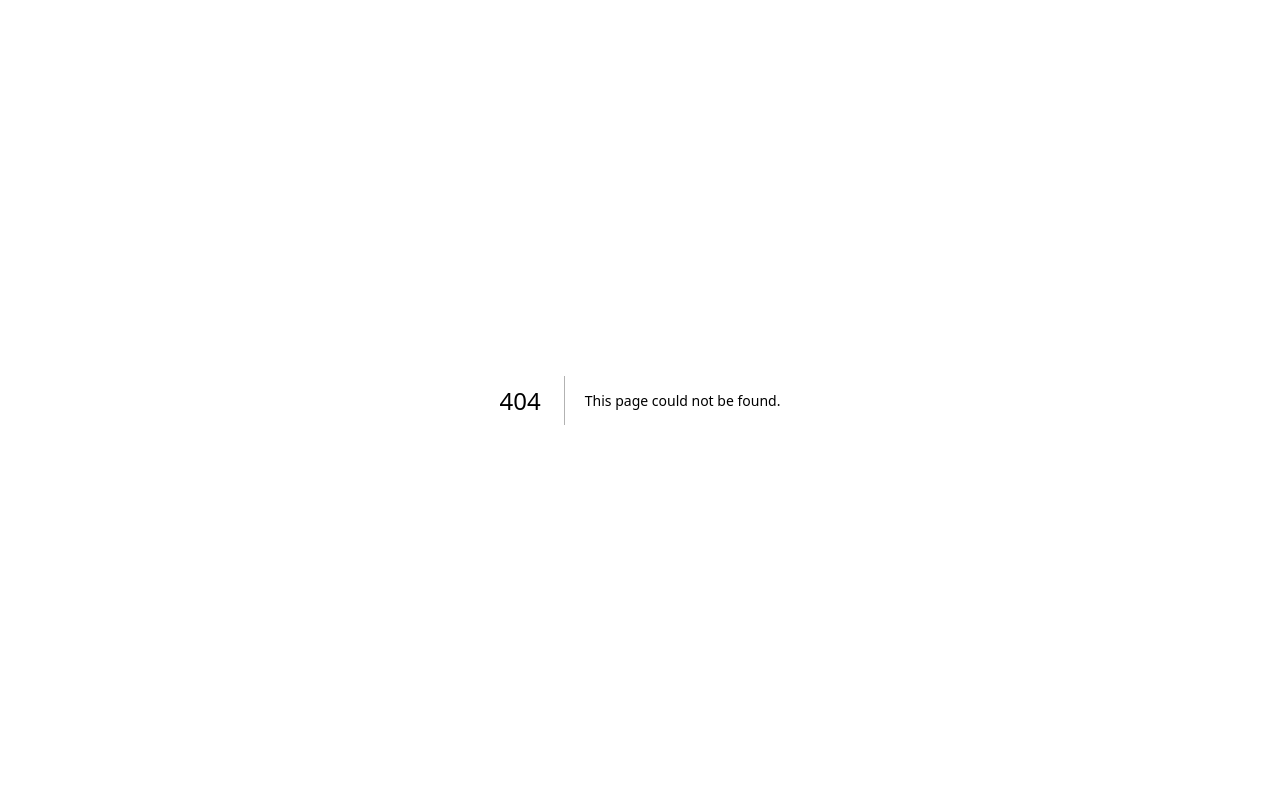
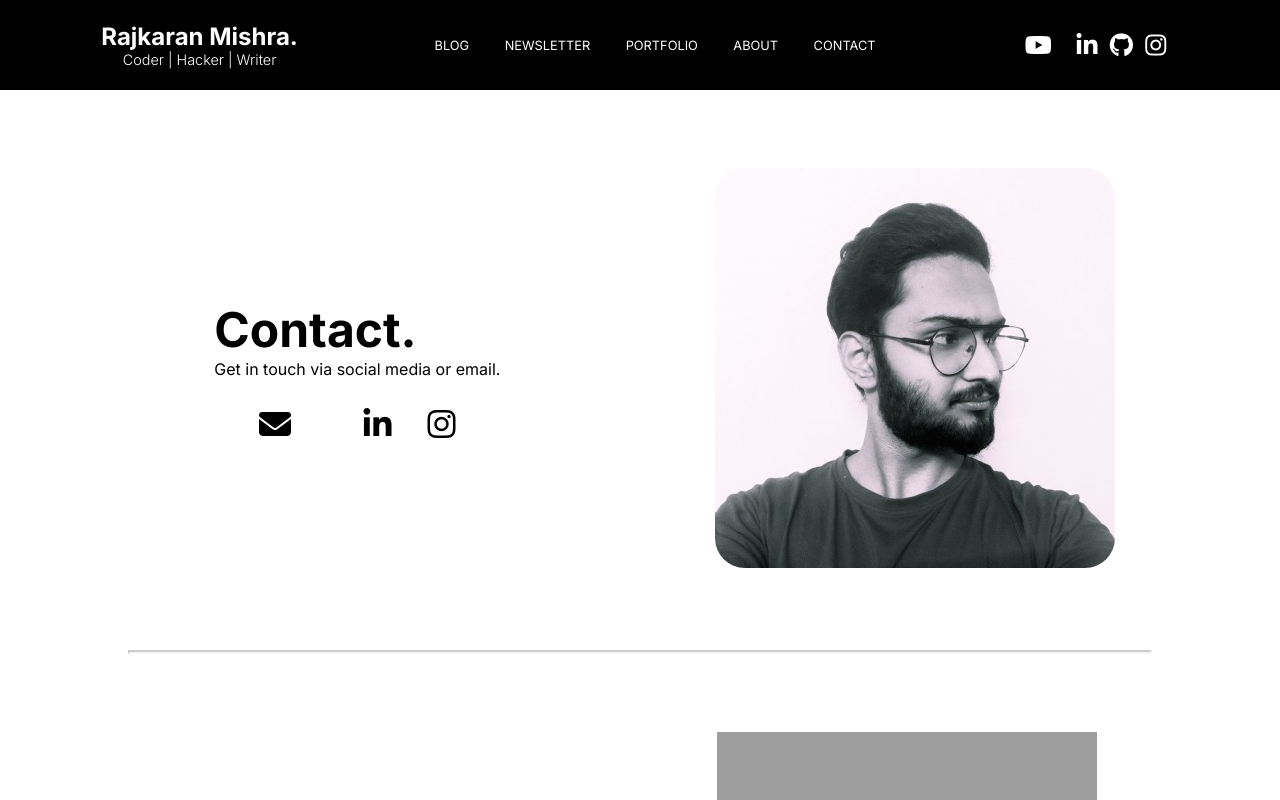
Before and after one commit to rajkaranm/rajkaranm.github.io, a Next.js app: page /contact in a window 1280 px wide. Before the commit this address had no page. Shown: the top 800 px of the page. Built offline with nearby package versions, Linux system fonts and the light colour scheme; grey boxes are pictures that could not be loaded; a web font is replaced by a local one.

Commit message:
added about page

```diff
--- /dev/null
+++ b/app/contact/page.js
@@ -0,0 +1,15 @@
+import About from "@/components/About/About";
+import Divider from "@/components/Divider/Divider";
+import Footer from "@/components/Footer/Footer";
+import Navbar from "@/components/Navbar/Navbar";
+
+export default function Contact() {
+    return (
+        <>
+        <Navbar />
+        <About />
+        <Divider />
+        <Footer />
+        </>
+    )
+}
--- a/app/layout.js
+++ b/app/layout.js
@@ -15,8 +15,9 @@ export default function RootLayout({ children }) {
       <head>
         <link
           rel="stylesheet"
-          href="https://cdnjs.cloudflare.com/ajax/libs/font-awesome/6.4.0/css/all.min.css"
+          href="https://cdnjs.cloudflare.com/ajax/libs/font-awesome/6.4.2/css/all.min.css"
         />
+
         <link rel="icon" href="/favicon.ico" sizes="any" />
         <link rel="canonical" href="https://rajkaran.blog" />
         <meta name="viewport" content="width=device-width,initial-scale=1" />
--- /dev/null
+++ b/components/About/About.js
@@ -0,0 +1,37 @@
+import Image from "next/image";
+import styles from "./About.module.css";
+
+export default function About() {
+  return (
+    <div className={styles.about}>
+      <div className={styles.about_info}>
+        <div>
+          <h1 className={styles.about_heading}>Contact.</h1>
+          <p>Get in touch via social media or email.</p>
+        </div>
+        <div className={styles.about_icons}>
+          <a href="mailto:rajkaranvir456@gmail.com" target="_blank">
+            <i className={`fa-solid fa-envelope ${styles.about_icon}`}></i>
+          </a>
+          <a href="https://twitter.com/RealRajkaran" target="_blank">
+            <i className={`fa-brands fa-x-twitter ${styles.about_icon}`}></i>
+          </a>
+          <a href="https://www.linkedin.com/in/raj-karan/" target="_blank">
+            <i className={`fa-brands fa-linkedin-in ${styles.about_icon}`}></i>
+          </a>
+          <a href="https://www.instagram.com/realrajkaran/" target="_blank">
+            <i className={`fa-brands fa-instagram ${styles.about_icon}`}></i>
+          </a>
+        </div>
+      </div>
+      <div>
+        <Image
+          className={styles.profile_img}
+          src="/profile.jpg"
+          width={400}
+          height={400}
+        />
+      </div>
+    </div>
+  );
+}
--- /dev/null
+++ b/components/About/About.module.css
@@ -0,0 +1,58 @@
+.about {
+    width: 100%;
+    height: 35rem;
+    display: flex;
+    justify-content: space-evenly;
+    align-items: center;
+}
+
+.about_heading {
+    font-size: 3rem;
+}
+
+.about_info {
+    width: 30%;
+    height: 25%;
+    display: flex;
+    flex-direction: column;
+    align-items: center;
+    justify-content: space-between;
+}
+
+.about img {
+    border-radius: 30px;
+}
+
+.about_icons {
+    width: 70%;
+    display: flex;
+    justify-content: space-evenly;
+}
+
+.about_icon {
+    color: black;
+    font-size: 2rem;
+    transition: all 0.3s ease-in;
+}
+
+
+@media only screen and (max-width:480px)  {
+    /* smartphones, Android phones, landscape iPhone */
+    .about {
+        flex-direction: column;
+        margin: 3rem 0;
+    }
+
+    .about img {
+        padding: 1rem;
+        width: 100%;
+    }
+
+    .about_info {
+        width: 100%;
+    }
+
+    .about_icons {
+        width: 90%;
+    }
+}
--- a/components/Navbar/Navbar.js
+++ b/components/Navbar/Navbar.js
@@ -26,7 +26,7 @@ export default function Navbar() {
             <i className={`fa-brands fa-youtube ${styles.nav_icon}`}></i>
           </a>
           <a href="https://twitter.com/RealRajkaran" target="_blank">
-            <i className={`fa-brands fa-twitter ${styles.nav_icon}`}></i>
+            <i className={`fa-brands fa-x-twitter ${styles.nav_icon}`}></i>
           </a>
           <a href="https://www.linkedin.com/in/raj-karan/" target="_blank">
             <i className={`fa-brands fa-linkedin-in ${styles.nav_icon}`}></i>
```
